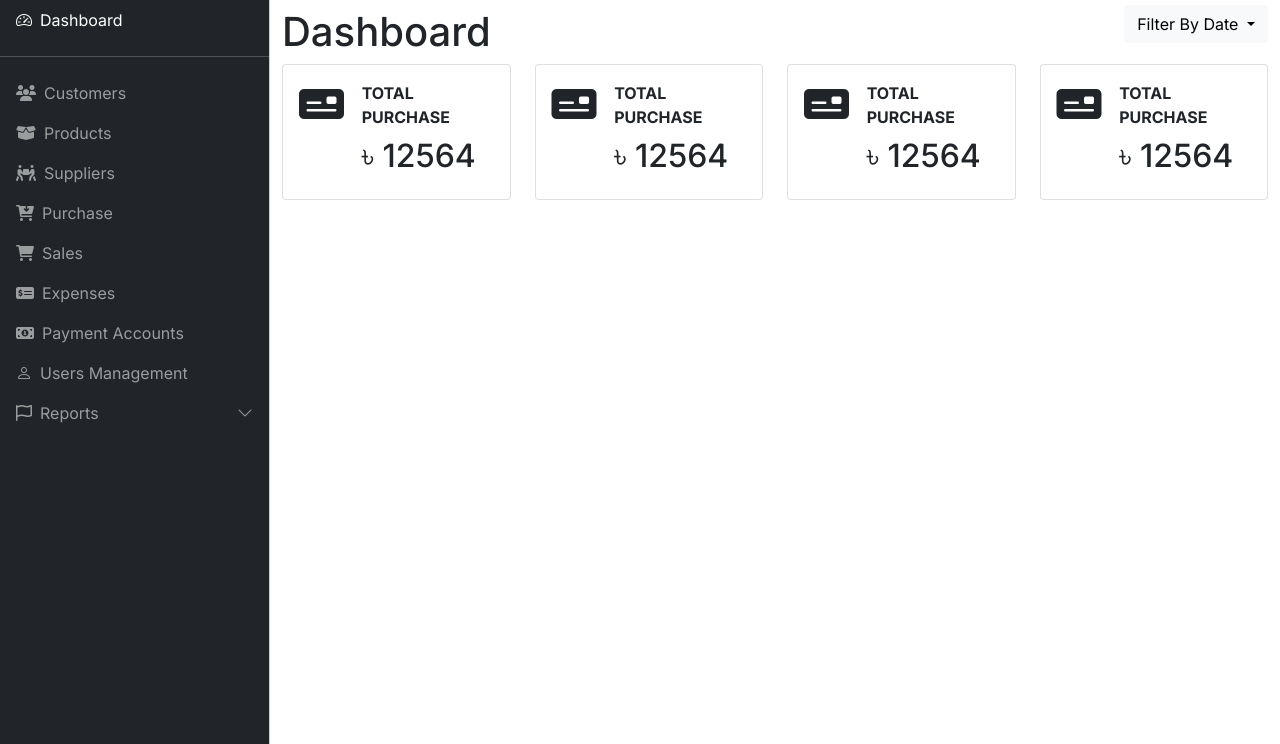
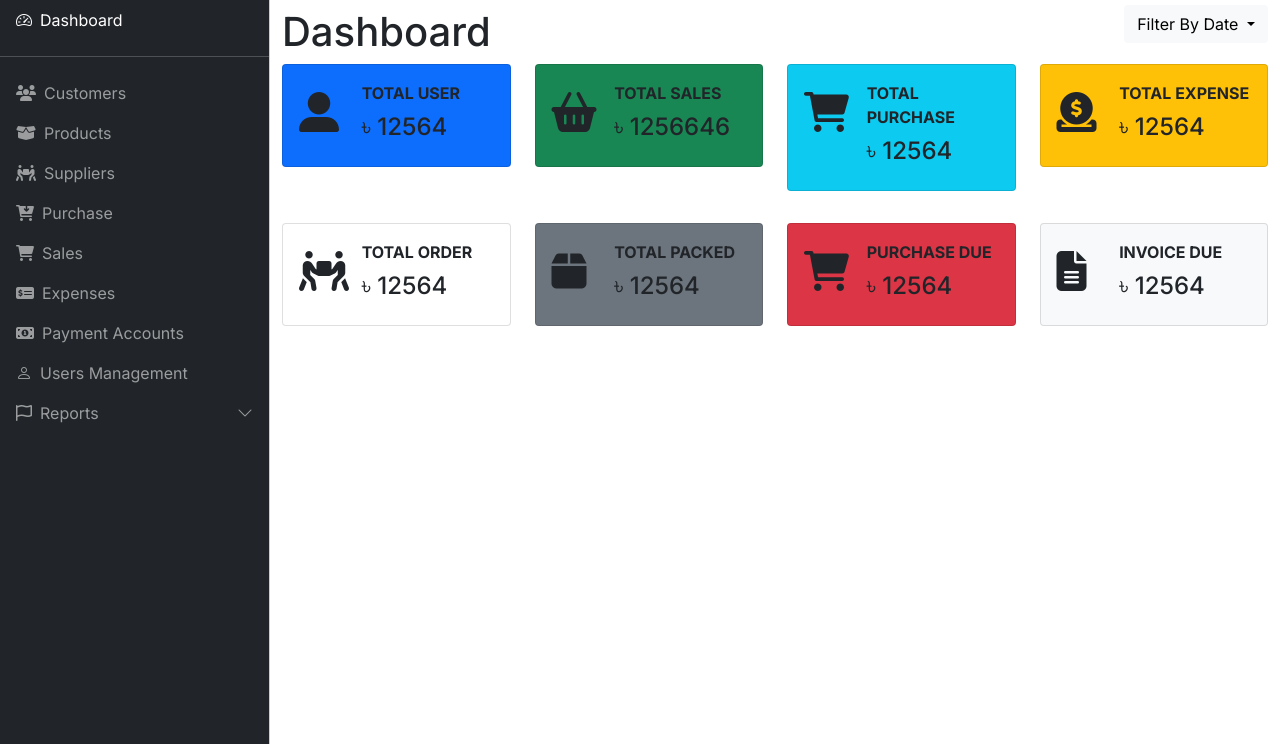
Before and after one commit to asamamun/tigerPOS, a CodeIgniter 4 app: template app/Views/dashboard/dashboard.php in a window 1280 px wide. Shown: the part 56-800 px from the top of the page. Run offline with PHP 8.4 and a stand-in for CodeIgniter, Linux system fonts and the light colour scheme; the template is opened without the code that fills it, so the values that code supplies are empty; some libraries are stand-ins or nearby versions.

Commit message:
dashboard main features added

```diff
--- a/app/Views/dashboard/dashboard.php
+++ b/app/Views/dashboard/dashboard.php
@@ -28,74 +28,143 @@
 </div>
 
 <div class="row">
-    <div class="col-md-3">
-        <div class="card">
+    <div class="col-md-3 mb-3">
+        <div class="card bg-primary">
             <div class="row">
                 <div class="col-3">
-                    <div class="card-body text-center">
-                        <h1><i class="fa-solid fa-money-check"></i></h1>
+                    <div class="card-body text-center ">
+                        <h1 class="mt-2"><i class="fa-solid fa-user-large"></i></h1>
+                    </div>
+                </div>
+                <div class="col-9">
+                    <div class="card-body">
+                        <p class="card-title fw-bold">TOTAL USER</p>
+                        <h4>&#2547; 12564</h4>
+                    </div>
+                </div>
+            </div>
+        </div>
+    </div>
+    <div class="col-md-3 mb-3">
+        <div class="card bg-success">
+            <div class="row">
+                <div class="col-3">
+                    <div class="card-body text-center ">
+                        <h1 class="mt-2"><i class="fa-solid fa-basket-shopping"></i></h1>
+                    </div>
+                </div>
+                <div class="col-9">
+                    <div class="card-body">
+                        <p class="card-title fw-bold">TOTAL SALES</p>
+                        <h4>&#2547; 1256646</h4>
+                    </div>
+                </div>
+            </div>
+        </div>
+    </div>
+    <div class="col-md-3 mb-3">
+        <div class="card bg-info">
+            <div class="row">
+                <div class="col-3">
+                    <div class="card-body text-center ">
+                        <h1 class="mt-2"><i class="fa-solid fa-cart-shopping"></i></h1>
                     </div>
                 </div>
                 <div class="col-9">
                     <div class="card-body">
                         <p class="card-title fw-bold">TOTAL PURCHASE</p>
-                        <h2>&#2547; 12564</h2>
+                        <h4>&#2547; 12564</h4>
                     </div>
                 </div>
             </div>
         </div>
     </div>
-    <div class="col-md-3">
-        <div class="card">
+    <div class="col-md-3 mb-3">
+        <div class="card bg-warning">
             <div class="row">
                 <div class="col-3">
-                    <div class="card-body text-center">
-                        <h1><i class="fa-solid fa-money-check"></i></h1>
+                    <div class="card-body text-center ">
+                        <h1 class="mt-2"><i class="fa-solid fa-circle-dollar-to-slot"></i></h1>
                     </div>
                 </div>
                 <div class="col-9">
                     <div class="card-body">
-                        <p class="card-title fw-bold">TOTAL PURCHASE</p>
-                        <h2>&#2547; 12564</h2>
+                        <p class="card-title fw-bold">TOTAL EXPENSE</p>
+                        <h4>&#2547; 12564</h4>
                     </div>
                 </div>
             </div>
         </div>
     </div>
-    <div class="col-md-3">
-        <div class="card">
+    <div class="col-md-3 mt-3">
+        <div class="card bg-muted">
             <div class="row">
                 <div class="col-3">
-                    <div class="card-body text-center">
-                        <h1><i class="fa-solid fa-money-check"></i></h1>
+                    <div class="card-body text-center ">
+                        <h1 class="mt-2"><i class="fa-solid fa-people-carry-box"></i></h1>
                     </div>
                 </div>
                 <div class="col-9">
                     <div class="card-body">
-                        <p class="card-title fw-bold">TOTAL PURCHASE</p>
-                        <h2>&#2547; 12564</h2>
+                        <p class="card-title fw-bold">TOTAL ORDER</p>
+                        <h4>&#2547; 12564</h4>
                     </div>
                 </div>
             </div>
         </div>
     </div>
-    <div class="col-md-3">
-        <div class="card">
+    <div class="col-md-3 mt-3">
+        <div class="card bg-secondary">
             <div class="row">
                 <div class="col-3">
-                    <div class="card-body text-center">
-                        <h1><i class="fa-solid fa-money-check"></i></h1>
+                    <div class="card-body text-center ">
+                        <h1 class="mt-2"><i class="fa-solid fa-box"></i></h1>
                     </div>
                 </div>
                 <div class="col-9">
                     <div class="card-body">
-                        <p class="card-title fw-bold">TOTAL PURCHASE</p>
-                        <h2>&#2547; 12564</h2>
+                        <p class="card-title fw-bold">TOTAL PACKED</p>
+                        <h4>&#2547; 12564</h4>
                     </div>
                 </div>
             </div>
         </div>
     </div>
+    <div class="col-md-3 mt-3">
+        <div class="card bg-danger">
+            <div class="row">
+                <div class="col-3">
+                    <div class="card-body text-center ">
+                        <h1 class="mt-2"><i class="fa-solid fa-cart-shopping"></i></h1>
+                    </div>
+                </div>
+                <div class="col-9">
+                    <div class="card-body">
+                        <p class="card-title fw-bold">PURCHASE DUE</p>
+                        <h4>&#2547; 12564</h4>
+                    </div>
+                </div>
+            </div>
+        </div>
+    </div>
+    <div class="col-md-3 mt-3">
+        <div class="card bg-light">
+            <div class="row">
+                <div class="col-3">
+                    <div class="card-body text-center ">
+                        <h1 class="mt-2"><i class="fa-solid fa-file-lines"></i></h1>
+                    </div>
+                </div>
+                <div class="col-9">
+                    <div class="card-body">
+                        <p class="card-title fw-bold">INVOICE DUE</p>
+                        <h4>&#2547; 12564</h4>
+                    </div>
+                </div>
+            </div>
+        </div>
+    </div>
+</div>
 
 </div>
 
```
